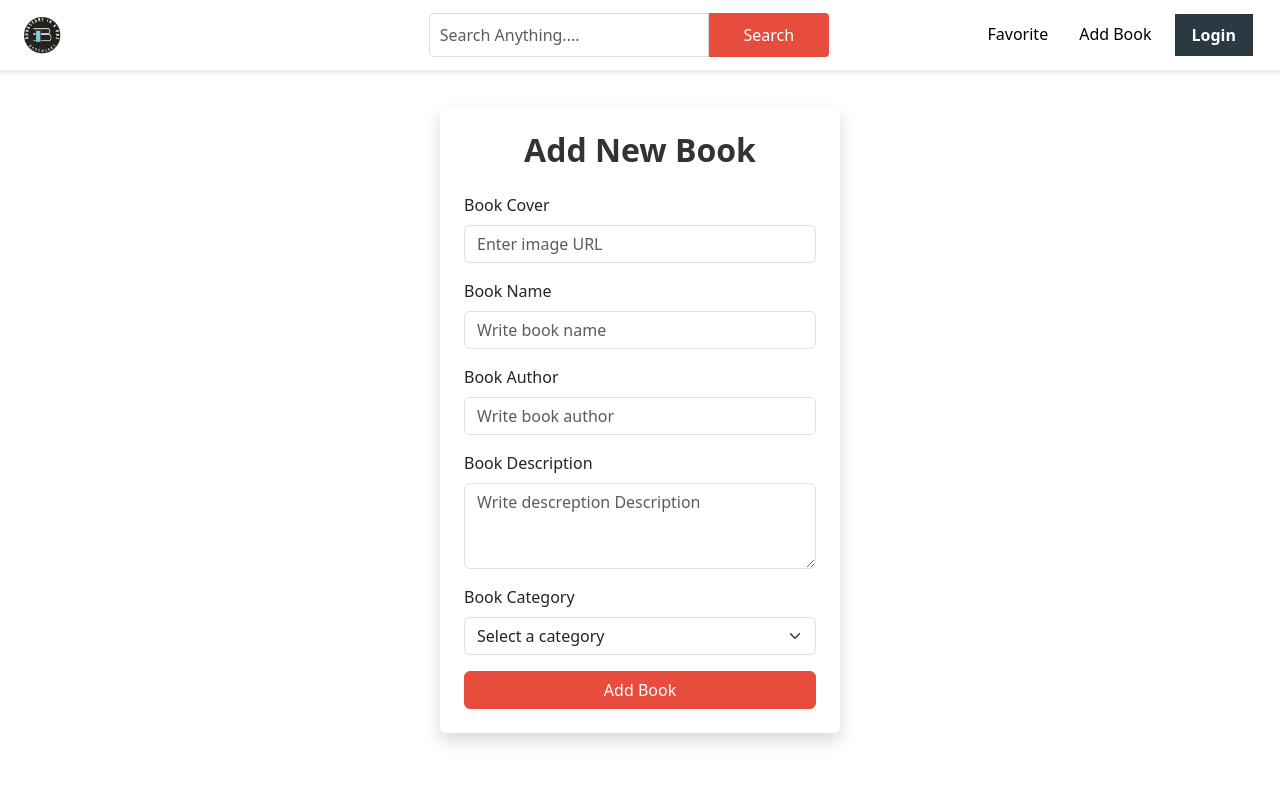
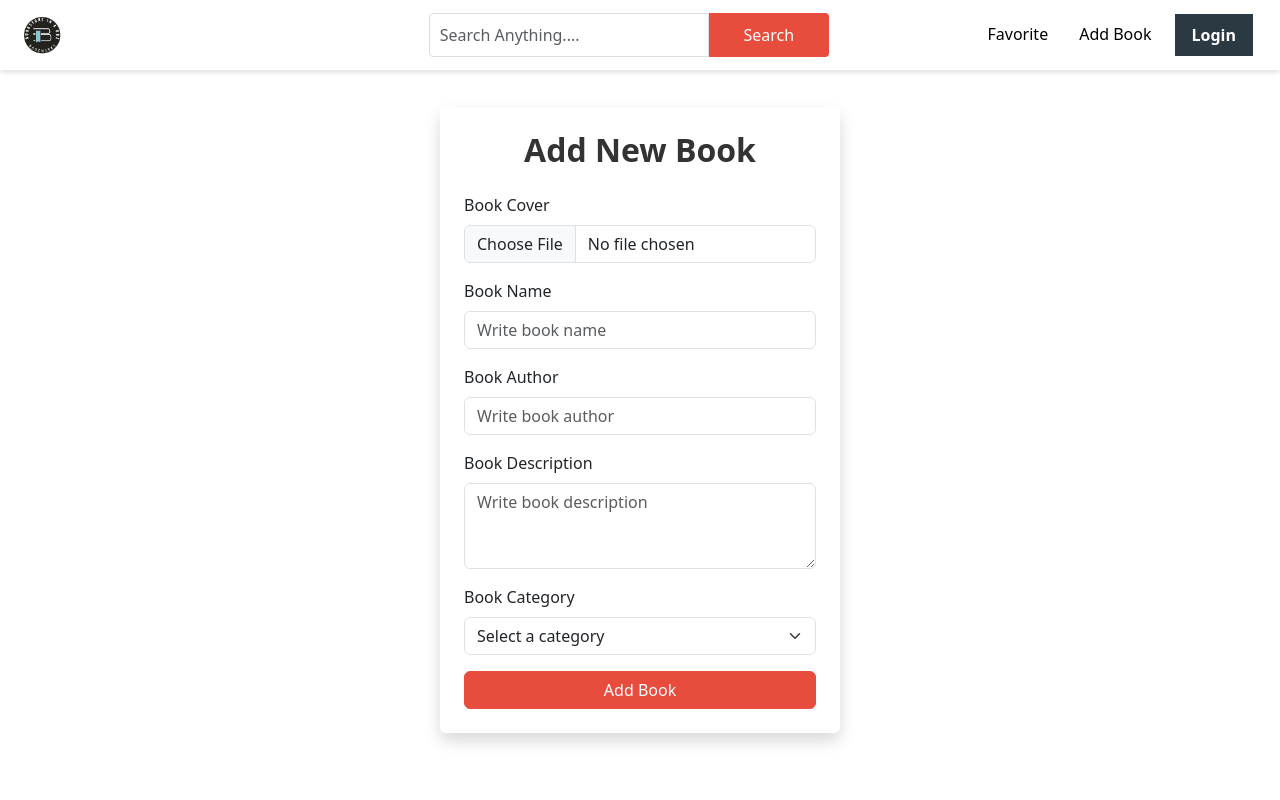
Before and after one commit to AlaeBara/Electronic-Library-Full-Stack, a React (Create React App) app in the folder Front/: page /addbook in a window 1280 px wide. Shown: the top 800 px of the page. Built offline with nearby package versions, Linux system fonts and the light colour scheme.

Commit message:
Add book done

```diff
--- a/Front/package.json
+++ b/Front/package.json
@@ -12,6 +12,7 @@
     "axios": "^1.7.2",
     "bootstrap": "^5.3.3",
     "cloudinary-react": "^1.8.1",
+    "js-cookie": "^3.0.5",
     "json-server": "^1.0.0-beta.1",
     "react": "^18.3.1",
     "react-bootstrap": "^2.10.4",
--- a/Front/src/components/AddBook.jsx
+++ b/Front/src/components/AddBook.jsx
@@ -1,7 +1,7 @@
 import React, { useState } from "react";
 import { Container, Form, Button } from "react-bootstrap";
 import '../assets/css/addbook.css';
-
+import axios from 'axios';
 
 const categoryNames = [
   "Adventure", "Romance", "Thriller", "Memoir",
@@ -9,11 +9,25 @@ const categoryNames = [
 ];
 
 const AddBook = () => {
-  const [bookImage, setBookImage] = useState("");
+  const [bookImage, setBookImage] = useState(null);
   const [bookName, setBookName] = useState("");
   const [bookAuthor, setBookAuthor] = useState("");
   const [bookDescription, setBookDescription] = useState("");
   const [category, setCategory] = useState("");
+
+  const handleImageUpload = async (e) => {
+    const file = e.target.files[0];
+    const formData = new FormData();
+    formData.append('file', file);
+    formData.append('upload_preset', 'y1f5bwss');
+
+    try {
+      const res = await axios.post('https://api.cloudinary.com/v1_1/djux9krem/image/upload', formData);
+      setBookImage(res.data.secure_url);
+    } catch (err) {
+      console.error('Error uploading image: ', err);
+    }
+  };
 
   const handleSubmit = async (event) => {
     event.preventDefault();
@@ -40,7 +54,7 @@ const AddBook = () => {
       }
 
       // Clear form after successful submission
-      setBookImage("");
+      setBookImage(null);
       setBookName("");
       setBookAuthor("");
       setBookDescription("");
@@ -60,13 +74,14 @@ const AddBook = () => {
         <Form.Group className="mb-3" controlId="formBookImage">
           <Form.Label>Book Cover</Form.Label>
           <Form.Control
-            type="text"
-            placeholder="Enter image URL"
-            value={bookImage}
-            onChange={(e) => setBookImage(e.target.value)}
+            type="file"
+            onChange={handleImageUpload}
             required
           />
         </Form.Group>
+        {bookImage && (
+          <img src={bookImage} alt="Book cover preview" style={{ width: '100%', marginBottom: '15px' }} />
+        )}
         <Form.Group className="mb-3" controlId="formBookName">
           <Form.Label>Book Name</Form.Label>
           <Form.Control
@@ -92,7 +107,7 @@ const AddBook = () => {
           <Form.Control
             as="textarea"
             rows={3}
-            placeholder="Write descreption Description"
+            placeholder="Write book description"
             value={bookDescription}
             onChange={(e) => setBookDescription(e.target.value)}
             required
```
Also changed, not shown: 1 other file (tests, documents, lock files or other folders).
